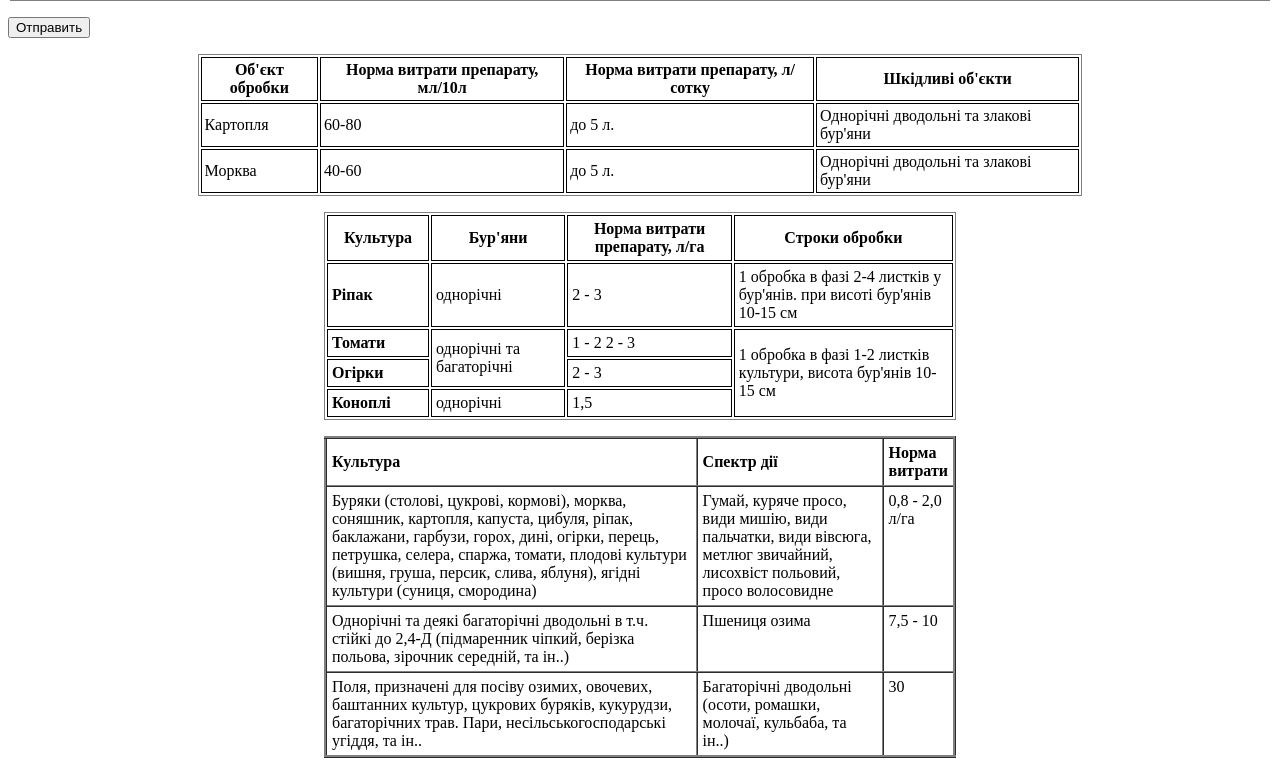
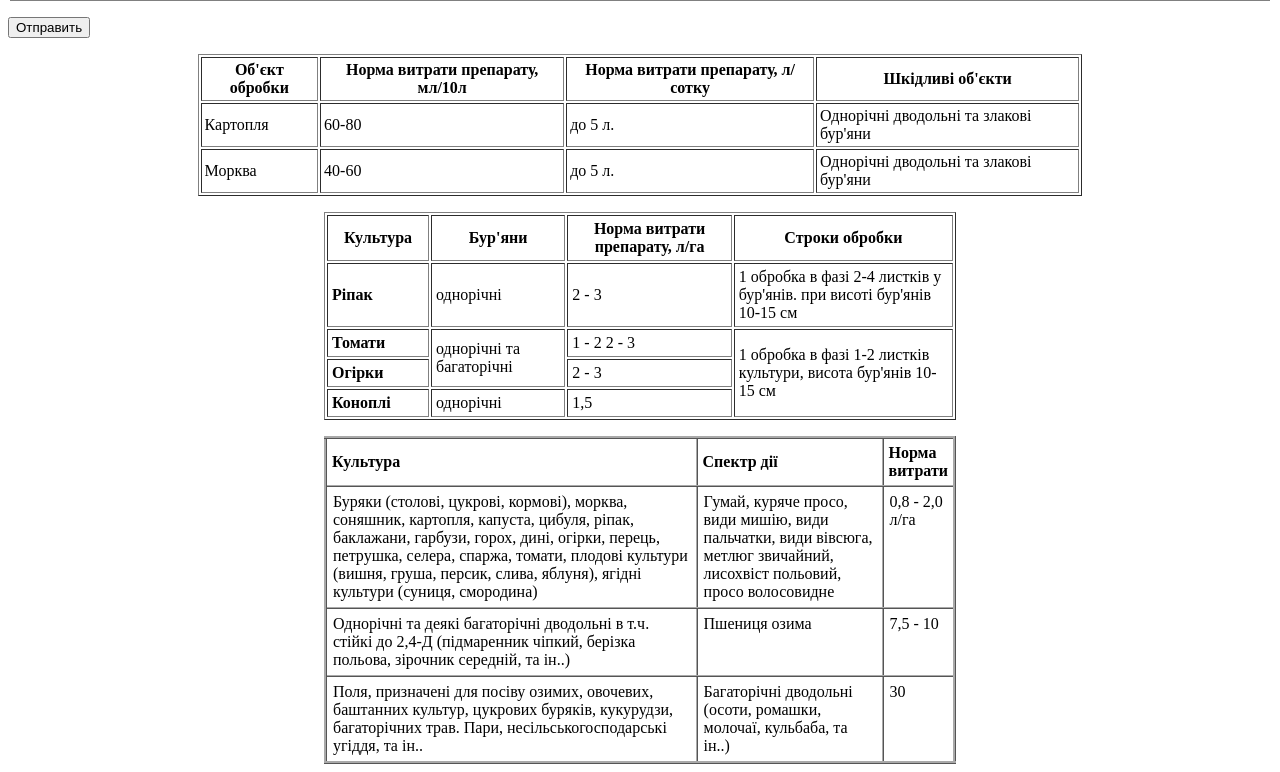
Before and after one commit to GeekHub-FrontEnd-CMS-Online-8/Chernetskiy_Oleg_hw_3, a plain HTML site: page index.html in a window 1280 px wide. Shown: the part 1346-2118 px from the top of the page. Drawn offline with Linux system fonts and the light colour scheme.

Commit message:
tabs fixed

```diff
--- a/css/styles.css
+++ b/css/styles.css
@@ -3,76 +3,76 @@
 }
 .t1 {
     width: 70%; /*Ширина таблицы*/
-    border: 1px double grey; /*Параметры общей рамки таблицы: Ширина СтильРамки Цвет*/
+    border: 1px outset grey; /*Параметры общей рамки таблицы: Ширина СтильРамки Цвет*/
     border-collapse: separate; /*Вокруг каждой ячейки отображается своя собственная рамка, в местах соприкосновения ячеек показываются сразу две линии.*/
     margin: 0 auto; /*Расположение таблицы по горизонтали по центру*/
 }
 .t2 {
     width: 50%; /*Ширина таблицы*/
-    border: 1px double grey; /*Параметры общей рамки таблицы: Ширина СтильРамки Цвет*/
+    border: 1px outset grey; /*Параметры общей рамки таблицы: Ширина СтильРамки Цвет*/
     border-collapse: separate; /*Вокруг каждой ячейки отображается своя собственная рамка, в местах соприкосновения ячеек показываются сразу две линии.*/
     margin: 0 auto; /*Расположение таблицы по горизонтали по центру*/
 }
-.t3{
+.t3 {
     width: 50%; /*Ширина таблицы*/
-    border: 3px ridge grey; /*Параметры общей рамки таблицы: Ширина СтильРамки Цвет*/
-    border-collapse: collapse; /*Линия между ячейками отображается только одна*/
+    border: 3px ridge #A9A9A9; /*Параметры общей рамки таблицы: Ширина СтильРамки Цвет*/
+    border-collapse: collapse; /*Границы на стыке ячеек превращаются в одну общую*/
     margin: 0 auto; /*Расположение таблицы по горизонтали по центру*/
 }
 .t1k {
     padding: 3px; /*Размер полей*/
-    border: 1px solid black; /*Параметры рамок вокруг ячеек: Ширина СтильРамки Цвет*/
+    border: 1px inset grey; /*Параметры рамок вокруг ячеек: Ширина СтильРамки Цвет*/
 }
 .tx {
     text-align: left; /*Выравнивание текста по левому краю*/
     padding: 4px; /*Размер полей*/
-    border: 1px solid black; /*Параметры рамок вокруг ячеек: Ширина СтильРамки Цвет*/
+    border: 1px inset grey; /*Параметры рамок вокруг ячеек: Ширина СтильРамки Цвет*/
 }
 .tx1 {
     text-align: left; /*Выравнивание текста по левому краю*/
     padding: 4px; /*Размер полей*/
-    border: 1px solid black; /*Параметры рамок вокруг ячеек: Ширина СтильРамки Цвет*/
+    border: 1px inset grey; /*Параметры рамок вокруг ячеек: Ширина СтильРамки Цвет*/
 }
-.ty{
+.ty {
     width: 5%; /*Ширина ячейки*/
     padding: 4px; /*Размер полей*/
-    border: 1px solid black; /*Параметры рамок вокруг ячеек: Ширина СтильРамки Цвет*/
+    border: 1px inset grey; /*Параметры рамок вокруг ячеек: Ширина СтильРамки Цвет*/
 }
 .ty1 {
     width: 10%; /*Ширина ячейки*/
     padding: 4px; /*Размер полей*/
-    border: 1px solid black; /*Параметры рамок вокруг ячеек: Ширина СтильРамки Цвет*/
+    border: 1px inset grey; /*Параметры рамок вокруг ячеек: Ширина СтильРамки Цвет*/
 }
 .ty2 {
     width: 15%; /*Ширина ячейки*/
     padding: 4px; /*Размер полей*/
-    border: 1px solid black; /*Параметры рамок вокруг ячеек: Ширина СтильРамки Цвет*/
+    border: 1px inset grey; /*Параметры рамок вокруг ячеек: Ширина СтильРамки Цвет*/
 }
 .ty3 {
     width: 20%; /*Ширина ячейки*/
     padding: 4px; /*Размер полей*/
-    border: 1px solid black; /*Параметры рамок вокруг ячеек: Ширина СтильРамки Цвет*/
+    border: 1px inset grey; /*Параметры рамок вокруг ячеек: Ширина СтильРамки Цвет*/
 }
 .tz1 {
     width: 60%; /*Ширина ячейки*/
     text-align: left; /*Выравнивание текста по левому краю*/
     padding: 5px; /*Размер полей*/
-    border: 2px ridge grey; /*Параметры рамок вокруг ячеек: Ширина СтильРамки Цвет*/
+    border: 2px inset #A9A9A9; /*Параметры рамок вокруг ячеек: Ширина СтильРамки Цвет*/
 }
 .tz2 {
     width: 30%; /*Ширина ячейки*/
     text-align: left; /*Выравнивание текста по левому краю*/
     padding: 5px; /*Размер полей*/
-    border: 2px ridge grey; /*Параметры рамок вокруг ячеек: Ширина СтильРамки Цвет*/
+    border: 2px inset #A9A9A9; /*Параметры рамок вокруг ячеек: Ширина СтильРамки Цвет*/
 }
 .tz3{
     width: 10%; /*Ширина ячейки*/
     text-align: left; /*Выравнивание текста по левому краю*/
     padding: 5px; /*Размер полей*/
-    border: 2px ridge grey; /*Параметры рамок вокруг ячеек: Ширина СтильРамки Цвет*/
+    border: 2px inset #A9A9A9; /*Параметры рамок вокруг ячеек: Ширина СтильРамки Цвет*/
 }
 .tf1 {
     vertical-align: text-top; /*Выравнивание элемента по вертикали. Верхняя граница элемента выравнивается по самому высокому текстовому элементу текущей строки*/
-    padding: 5px; /*Размер полей*/
-    border: 2px ridge grey; /*Параметры рамок вокруг ячеек: Ширина СтильРамки Цвет*/
+    padding: 6px; /*Размер полей*/
+    border: 2px inset #A9A9A9; /*Параметры рамок вокруг ячеек: Ширина СтильРамки Цвет*/
 }
```
